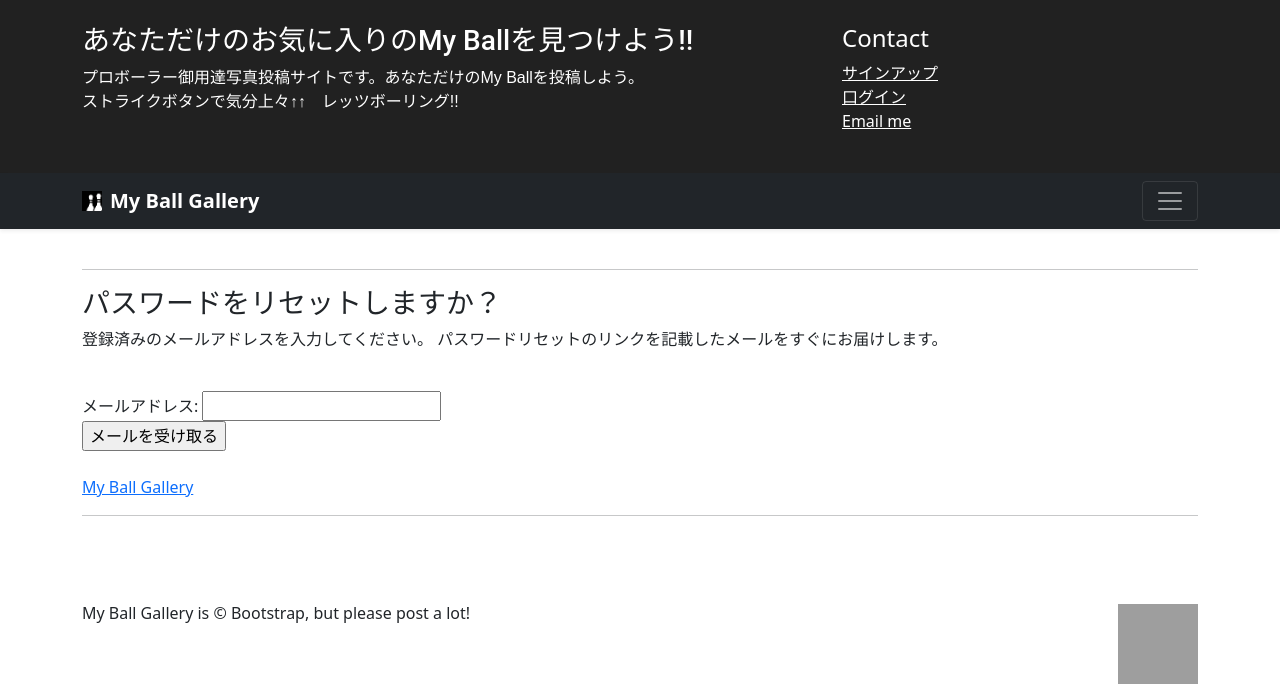
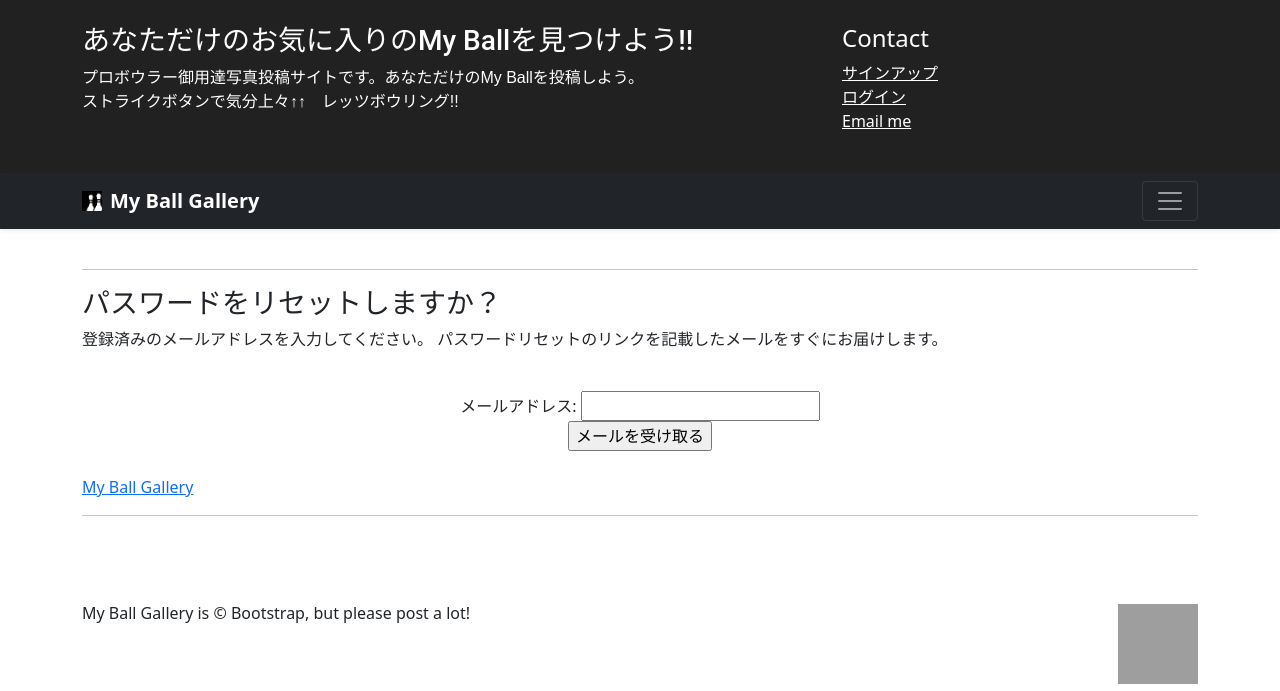
Before and after one commit to tadami43/tadami43, a Django app: page /password_reset/ in a window 1280 px wide, after a click that opens the changed part. Shown: the top 691 px of the page. Run offline with Django 5.2, Linux system fonts and the light colour scheme; grey boxes are pictures that could not be loaded.

Commit message:
6/21までに報告の不具合修正済

```diff
--- a/accounts/templates/password_reset.html
+++ b/accounts/templates/password_reset.html
@@ -18,7 +18,7 @@
                 </p>
                 <br>
                 <!--メール送信のためのフォームを配置-->
-                <form action="" method="post" class="text_center">
+                <form action="" method="post" class="text-center">
                     {% csrf_token %}
                     <!--formに格納されているインプットボックスとラベルを出力-->
                     {{form}}
--- a/photo/templates/base.html
+++ b/photo/templates/base.html
@@ -128,8 +128,8 @@
           class="text-container" style="font-family: 'Roboto', sans-serif;">あなただけのお気に入りのMy Ballを見つけよう!!</h3>
           <p class="text-white"; _ngcontent-ng-c3722798491 dir="auto"
           class="text-container" style="font-family: 'Zen Maru Gothic', sans-serif";>
-            プロボーラー御用達写真投稿サイトです。あなただけのMy Ballを投稿しよう。<br>
-            ストライクボタンで気分上々↑↑　レッツボーリング!!
+            プロボウラー御用達写真投稿サイトです。あなただけのMy Ballを投稿しよう。<br>
+            ストライクボタンで気分上々↑↑　レッツボウリング!!
           </p>
         </div>
         <div class="col-sm-4 offset-md-1 py-4">
@@ -145,7 +145,7 @@
             {% else %}
             <!--ログイン状態ではない場合のメニュー-->
             <li><a href="{% url 'accounts:signup' %}" class="text-white">サインアップ</a></li>
-            <li><a href="{% url 'accounts:login' %}" class="text-white">口グイン</a></li>
+            <li><a href="{% url 'accounts:login' %}" class="text-white">ログイン</a></li>
             <li><a href="mailto:admin@example.com" class="text-white">Email me</a></li>
             {% endif %}
           </ul>
--- a/photo/templates/detail.html
+++ b/photo/templates/detail.html
@@ -36,7 +36,7 @@
                     <a href="https://www.instagram.com/?hl=ja"><img src="https://th.bing.com/th/id/R.61668ee0b5de0952b8c1b0aa0315eedf?rik=jG7MnTVPksipRA&riu=http%3a%2f%2fwww.mark-sign.net%2fdownload02%2fdata0171%2finstagram.png&ehk=C%2bktk52zGpHtAN3zQ%2baulY7NBly4e%2fZ0NWweMn%2fL524%3d&risl=&pid=ImgRaw&r=0" width="100" height="100"></a></a>
                 </p>
                 <p class="float-end mb-1">
-                    <a href="https://x.com/X"><img src="https://tse4.mm.bing.net/th/id/OIP.oTsqeLatj55OaHeNPgHlvQHaHg?rs=1&pid=ImgDetMain" width="100" height="100"></a></a>
+                    <a href="https://x.com/i/flow/login"><img src="https://tse4.mm.bing.net/th/id/OIP.oTsqeLatj55OaHeNPgHlvQHaHg?rs=1&pid=ImgDetMain" width="100" height="100"></a></a>
                 </p>
             </div>
                 <!--１枚目の写真-->
--- a/photoproject/settings.py
+++ b/photoproject/settings.py
@@ -97,7 +97,7 @@ AUTH_PASSWORD_VALIDATORS = [
     {
         'NAME': 'django.contrib.auth.password_validation.MinimumLengthValidator',
         'OPTIONS':{
-            'min_length':6,
+            'min_length':8,
         }
     },
     {
```
Also changed, not shown: accounts/templates/password_reset_form.html (+5 -3 lines), db.sqlite3, media/photos/スクリーンショット_2024-06-13_113457_BARSHPe.png (added).
